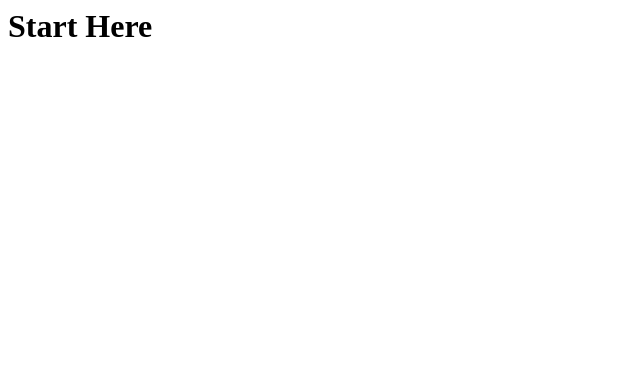
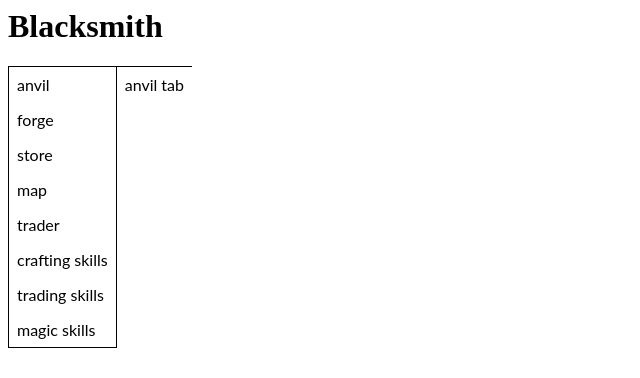
Before and after one commit to JFrederick25/Blacksmith, an Angular app: page / in a window 1280 px wide. Shown: the top 378 px of the page, without its empty margins (0-640 px from the left). Built offline with nearby package versions, Linux system fonts and the light colour scheme.

Commit message:
2 files modified

```diff
--- a/src/app/app.component.css
+++ b/src/app/app.component.css
@@ -1,3 +1,12 @@
 p {
   font-family: Lato;
 }
+
+p {
+  margin: 0;
+  padding: 8px 8px;
+}
+
+.options> p:hover {
+  background-color: lightgray;
+}
--- a/src/app/app.component.html
+++ b/src/app/app.component.html
@@ -1,3 +1,18 @@
-<div>
-  <h1>Start Here</h1>
+<h1>Blacksmith</h1>
+<div style="display: flex;">
+
+  <div class="options" style="border: 1px solid black;">
+    <p>anvil</p>
+    <p>forge</p>
+    <p>store</p>
+    <p>map</p>
+    <p>trader</p>
+    <p>crafting skills</p>
+    <p>trading skills</p>
+    <p>magic skills</p>
+  </div>
+
+  <div>
+    <p style="border-top: 1px solid black;">anvil tab
+  </div>
 </div>
```
